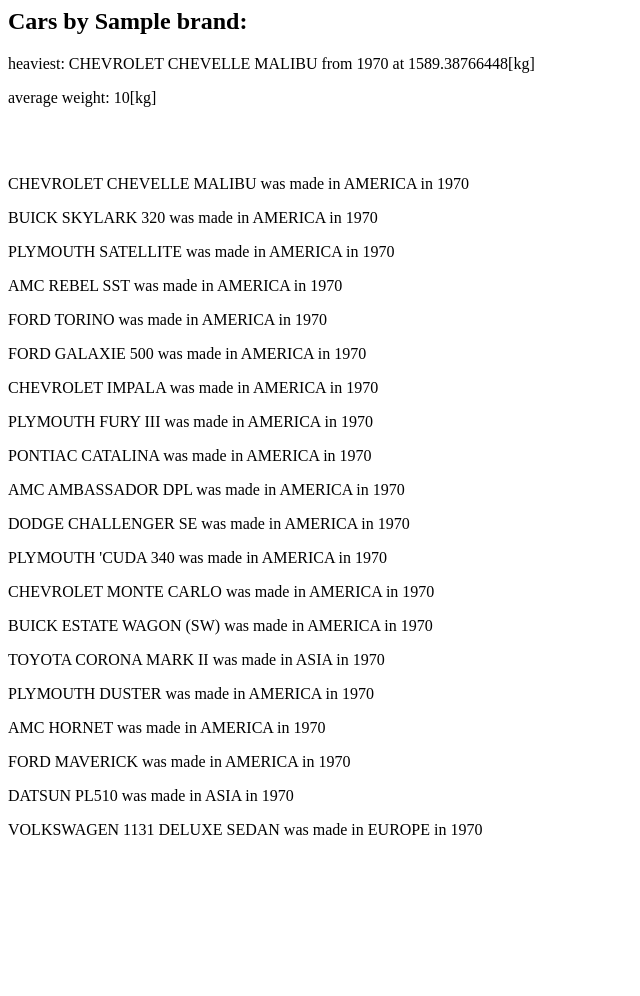
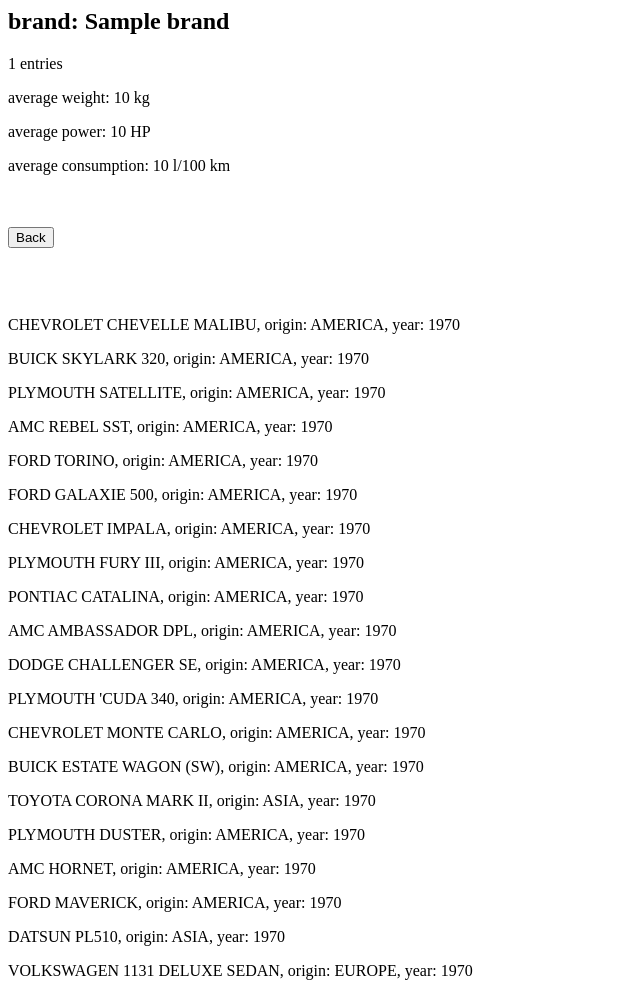
Before and after one commit to nebelgrau77/cars_mpg_eda, a Flask app: template templates/by_brand.html in a window 1280 px wide. Shown: the whole page, without its empty margins (0-640 px from the left). Before the commit the page ends 835 px from the top, so only its background shows below. Run offline with Flask 2, Linux system fonts and the light colour scheme; data comes from the database, SQL or seed files in the repository; the template is opened without the code that fills it: values that come from a table or form of the project are taken from there, most other values are stand-ins (such as "Sample title", 1, 10 or a date in 2020).

Commit message:
add some stats

```diff
--- a/templates/by_brand.html
+++ b/templates/by_brand.html
@@ -1,16 +1,25 @@
 <html>
     <body>
-        <h2>Cars by {{brand}}:</h2>
+        <h2>brand: {{brand}}</h2>
 
-        <p>heaviest: {{heavy.brand}} {{heavy.model}} from {{heavy.model_year}} at {{heavy.weight_kg}}[kg]</p>
+        <p>{{count}} entries</p>
+        <p>average weight: {{avg_weight | round(0, "common") | int}} kg</p>
+        <p>average power: {{avg_horsepower | round(0, "common") | int}} HP</p>
+        <p>average consumption: {{avg_consumption | round(1, "common")}} l/100 km</p>
 
-        <p>average weight: {{avg}}[kg]</p>
+        <br></br>
+
+        <form action="/">
+            <input type="submit" value="Back" />
+        </form>
 
         <br></br>
 
         {% for car in cars %}
-        <p>{{car.brand}} {{car.model}} was made in {{car.origin}} in {{car.model_year}}</p>
+        <p>{{car.brand}} {{car.model}}, origin: {{car.origin}}, year: {{car.model_year}}</p>
         {% endfor %}
+
+
 
     </body>
 </html>
```
Also changed, not shown: my_app.py (+7 -5 lines).
